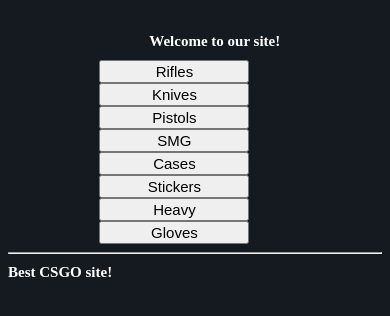
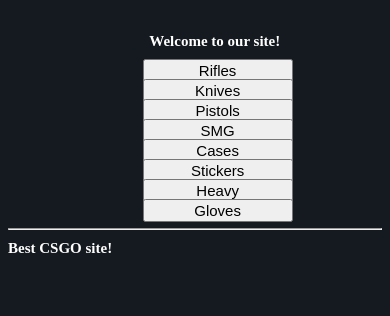
Before and after one commit to Leotrona/FirstDjangoProject, a Django app: page / in a window 390 px wide. Shown: the top 316 px of the page. Run offline with Django 4.2, Linux system fonts and the light colour scheme.

Commit message:
Fixed merge conflict

```diff
--- a/csgostash/static/styles/navbar.css
+++ b/csgostash/static/styles/navbar.css
@@ -30,19 +30,9 @@
 .lower-part{
     color: white;
     display: grid;
-<<<<<<< HEAD
     grid-template-columns: repeat(8, 1fr);
     padding-left: 12%;
     padding-right: 10%;
-=======
-    grid-template-columns: repeat(7, 1fr);
-    padding-left: 15%;
-    padding-right: 10%;
-}
-
-.skin-category {
-    max-width: 150px;
->>>>>>> 21c9a5ef4ec5303cb84636559eacc058e36afb97
 }
 
 
@@ -65,11 +55,7 @@
         color: white;
         display: grid;
         grid-template-columns: 150px;
-<<<<<<< HEAD
         grid-template-rows: repeat(8, 20px);
-=======
-        grid-template-rows: repeat(7, 20px);
->>>>>>> 21c9a5ef4ec5303cb84636559eacc058e36afb97
         padding-left: 28%;
         padding-right: 0%;
         align-items: center;
@@ -87,8 +73,4 @@
         max-height: 0px;
     }
 
-<<<<<<< HEAD
 }
-=======
-}
->>>>>>> 21c9a5ef4ec5303cb84636559eacc058e36afb97
```
